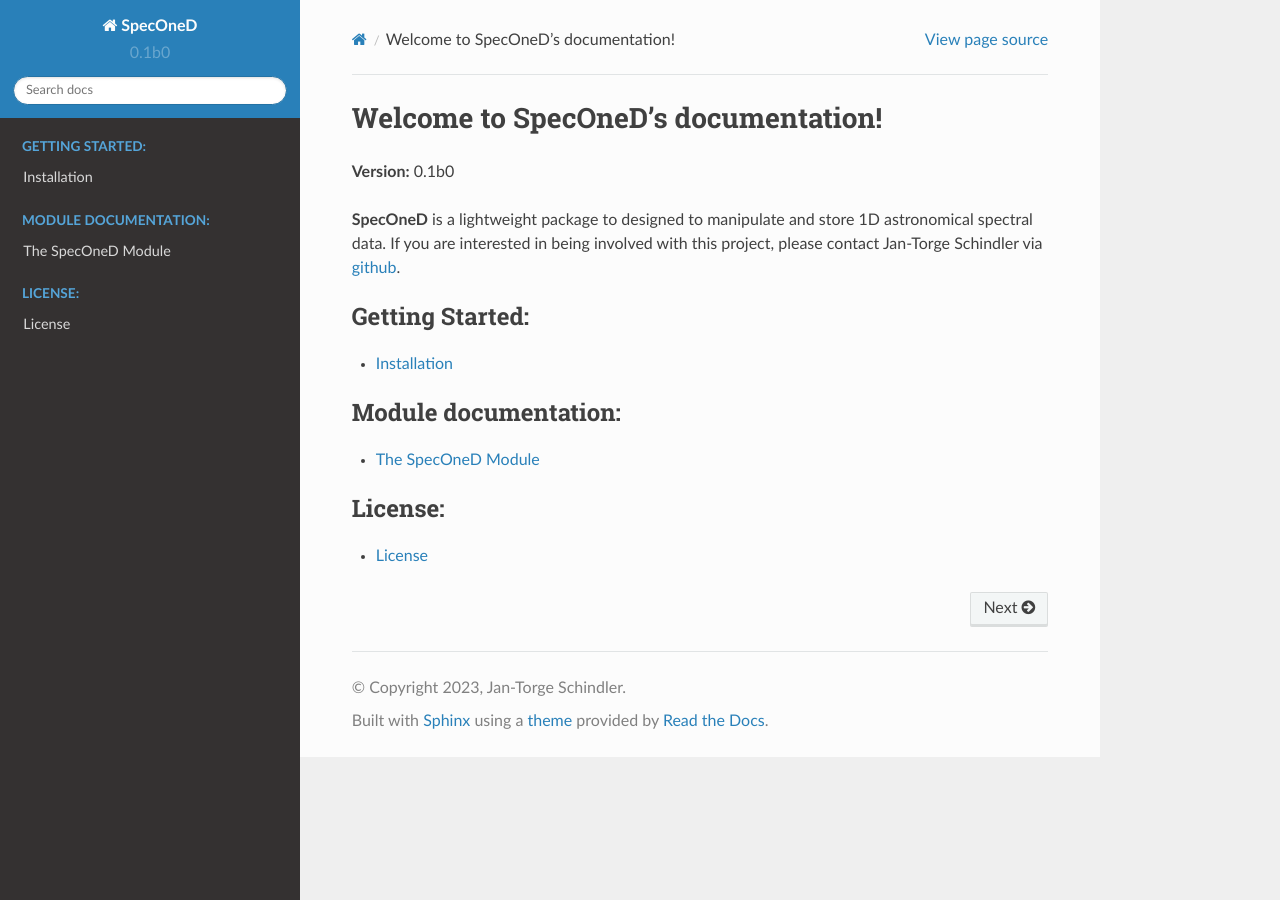
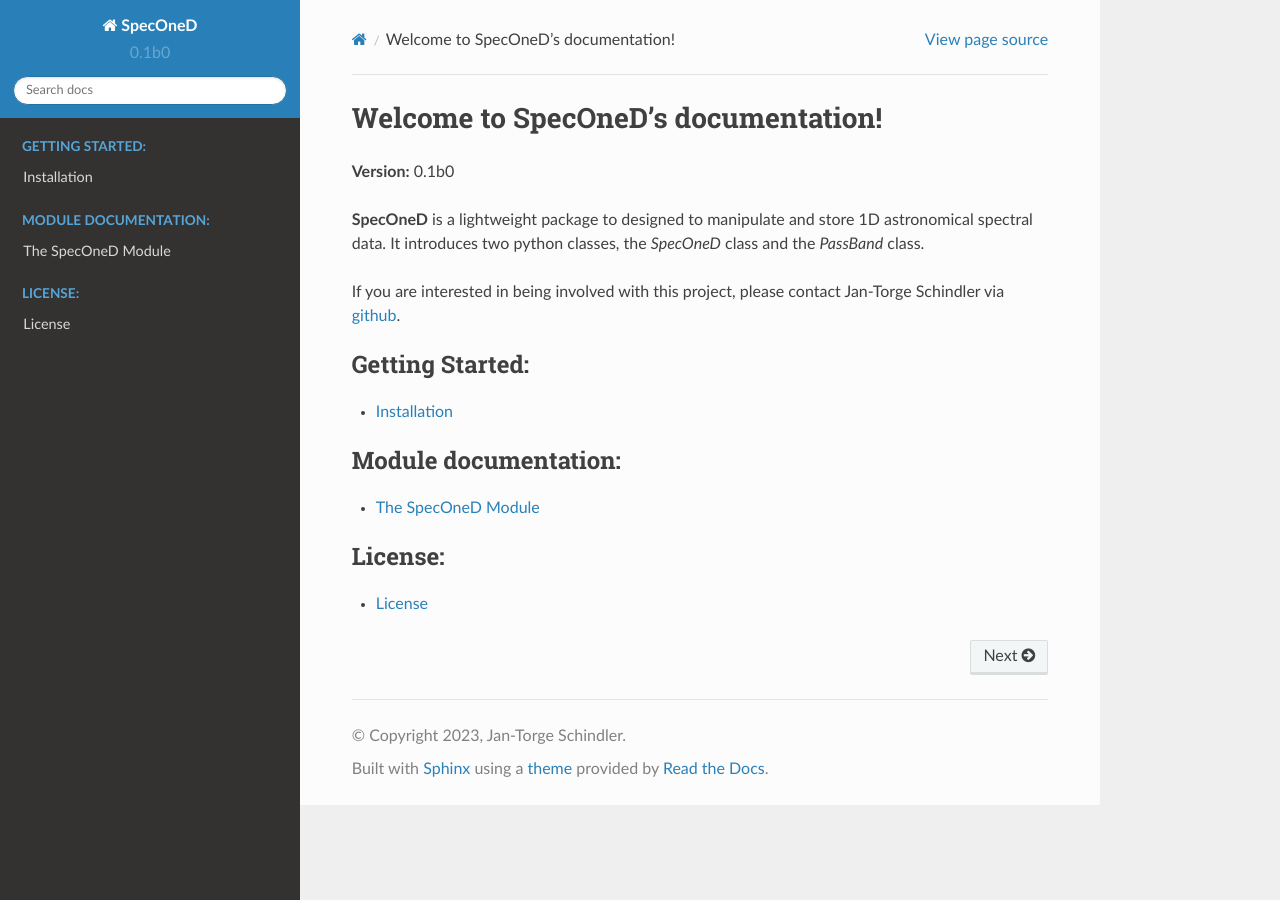
Before and after one commit to jtschindler/speconed, a Sphinx documentation site: the page built from docs/source/index.rst, in a window 1280 px wide. Built offline with Sphinx 7.4.7 and the Read the Docs theme 2.0.0, drawn with Linux system fonts in a browser that asks for light colours; pages that are not in the unit, such as notebooks, are missing from menus.

Commit message:
updated docs

```diff
--- a/docs/source/index.rst
+++ b/docs/source/index.rst
@@ -3,7 +3,9 @@
 
 **Version:** |version|
 
-**SpecOneD** is a lightweight package to designed to manipulate and store 1D astronomical spectral data.
+**SpecOneD** is a lightweight package to designed to manipulate and store 1D astronomical spectral data. It introduces two
+python classes, the *SpecOneD* class and the *PassBand* class.
+
 If you are interested in being involved with this project, please contact Jan-Torge Schindler via `github <https://github.com/jtschindler/speconed>`_.
 
 
--- a/docs/source/speconed.rst
+++ b/docs/source/speconed.rst
@@ -3,5 +3,5 @@
 ===================
 
 
-.. automodule:: sculptor.speconed
+.. automodule:: speconed.speconed
     :members:
```
